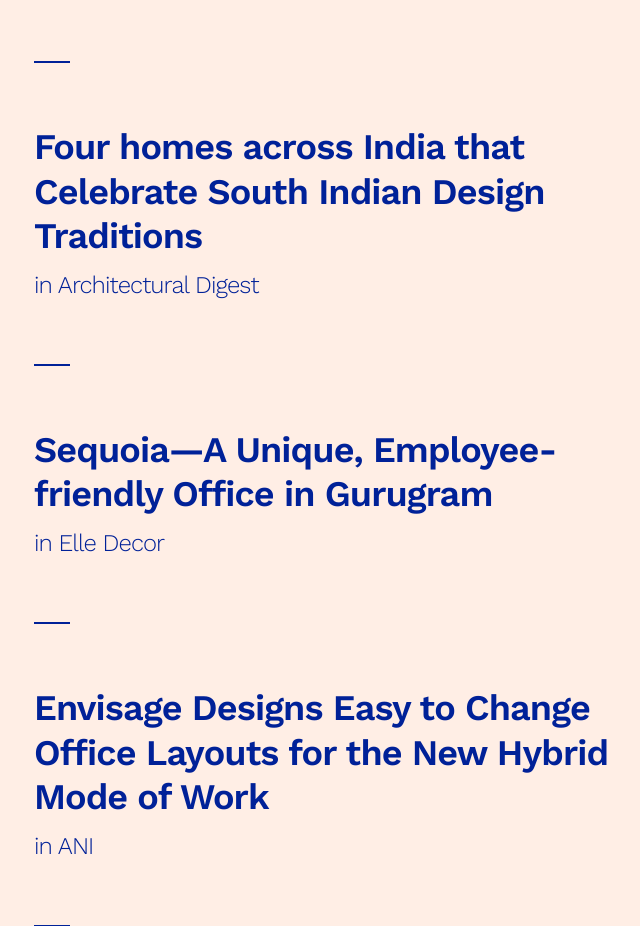
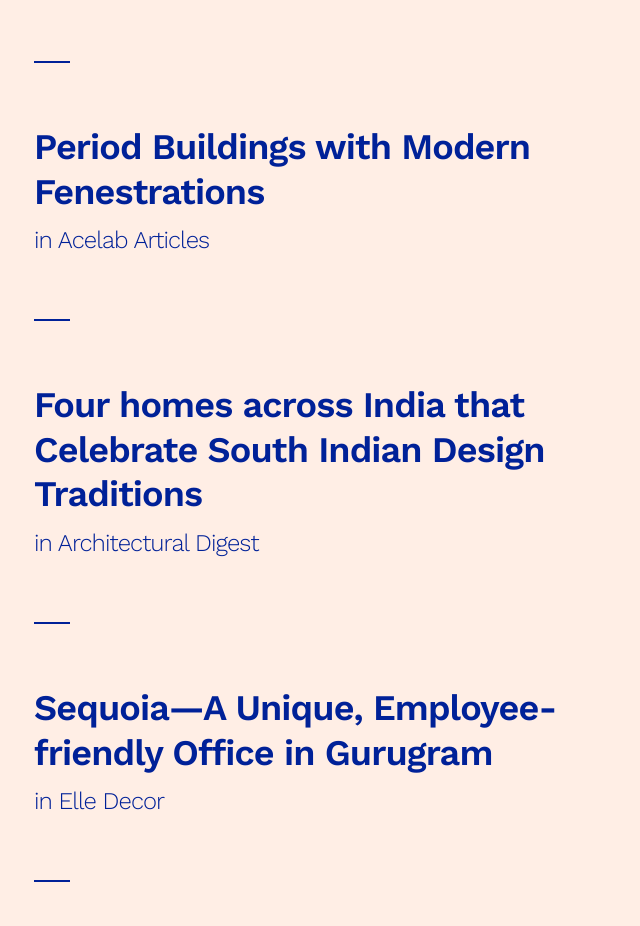
Before and after one commit to jaishwarya71/jaishwarya71.github.io, a plain HTML site: page index.html in a window 1280 px wide. Shown: the part 1160-2086 px from the top of the page, without its empty margins (286-926 px from the left). Drawn offline with nearby package versions, Linux system fonts and the light colour scheme.

Commit message:
Added Acelab

```diff
--- a/index.html
+++ b/index.html
@@ -235,6 +235,13 @@
 
           <div class="article">
               <h1>
+                <a href="https://acelabusa.com/articles/architecture-design-insights/period-buildings-with-modern-fenestrations" target="_blank">Period Buildings with Modern Fenestrations</a>
+              </h1>
+              <h3>in Acelab Articles</h3>
+          </div>
+
+          <div class="article">
+              <h1>
                 <a href="https://www.architecturaldigest.in/story/4-homes-across-india-that-celebrate-south-indian-design-traditions/" target="_blank">Four homes across India that Celebrate South Indian Design Traditions</a>
               </h1>
               <h3>in Architectural Digest</h3>
```
